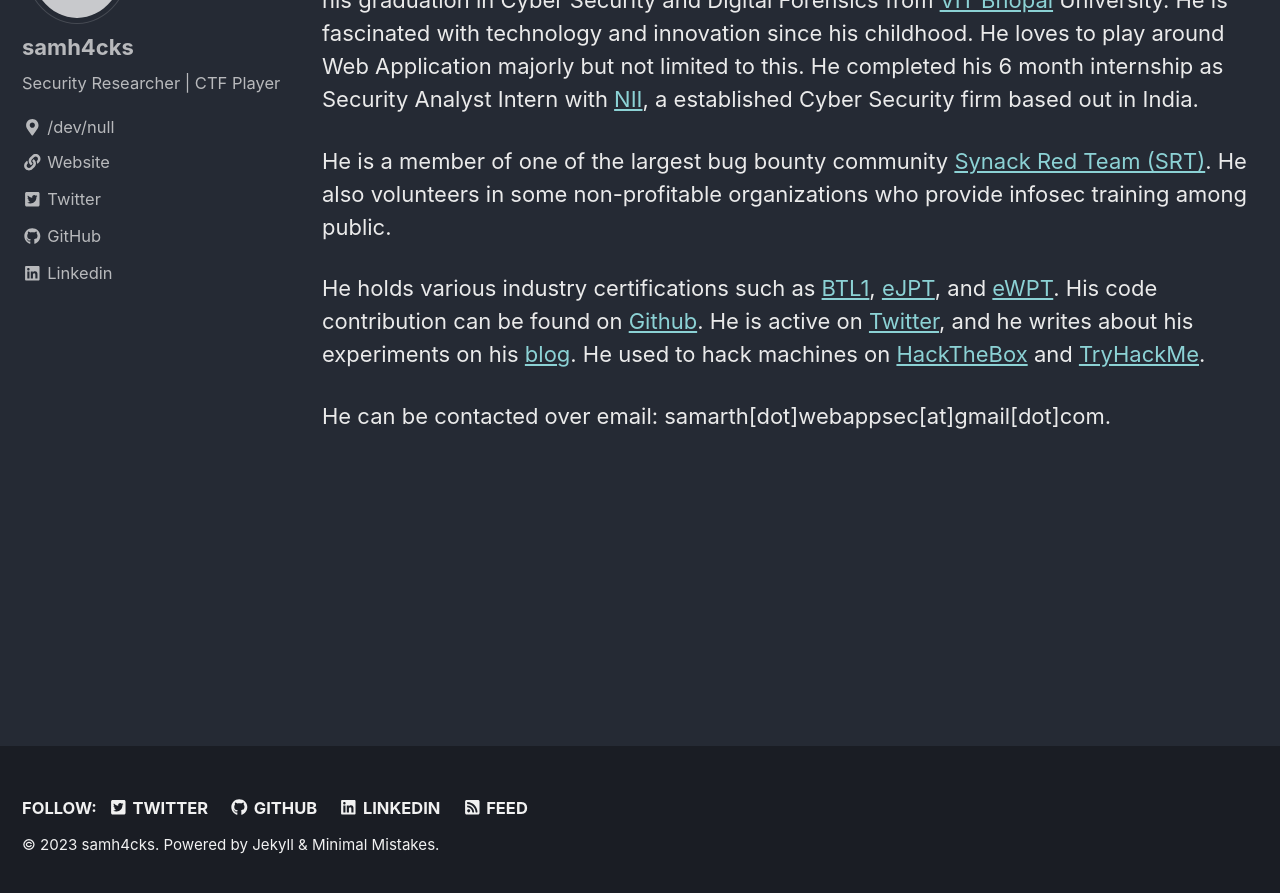
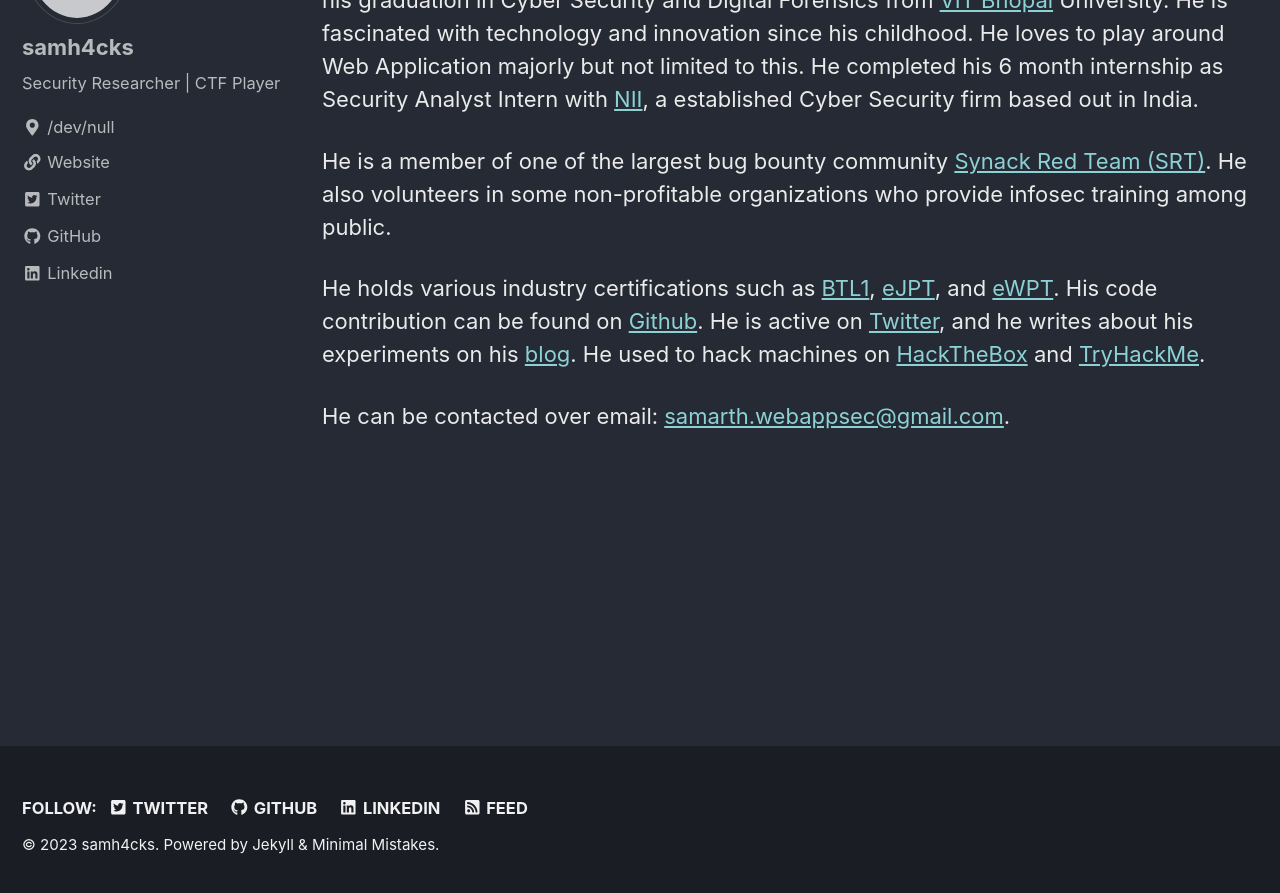
Before and after one commit to samh4cks/samh4cks.github.io, a Jekyll site: the page built from _pages/about.md, in a window 1280 px wide and 900 px high, scrolled down 478 px. Shown: the top 893 px of the window. Built offline with Jekyll 4.4.1, drawn with Linux system fonts in a browser that asks for light colours; cached includes are drawn as plain includes.

Commit message:
Updating about.md

```diff
--- a/_pages/about.md
+++ b/_pages/about.md
@@ -13,4 +13,4 @@
 
 He holds various industry certifications such as <a href="https://www.credly.com/earner/earned/share/0772e280-e389-4f63-9f44-a2f4aeeb82c6">BTL1</a>, <a href="https://verified.elearnsecurity.com/certificates/560faff9-9a41-45cd-b0a6-9ff739e9b258">eJPT</a>, and <a href="https://verified.elearnsecurity.com/certificates/e99673d0-84ca-49ed-8c4e-17f05386872a">eWPT</a>. His code contribution can be found on <a href="https://github.com/samh4cks/">Github</a>. He is active on <a href="https://twitter.com/samh4cks">Twitter</a>, and he writes about his experiments on his <a href="https://samh4cks.github.io/">blog</a>. He used to hack machines on <a href="https://app.hackthebox.com/profile/337503">HackTheBox</a> and <a href="https://tryhackme.com/p/h4xplo1t">TryHackMe</a>.
 
-He can be contacted over email: samarth[dot]webappsec[at]gmail[dot]com.
+He can be contacted over email: <a href="mailto:sanarth.webappsec@gmail.com">samarth.webappsec@gmail.com</a>.
```
